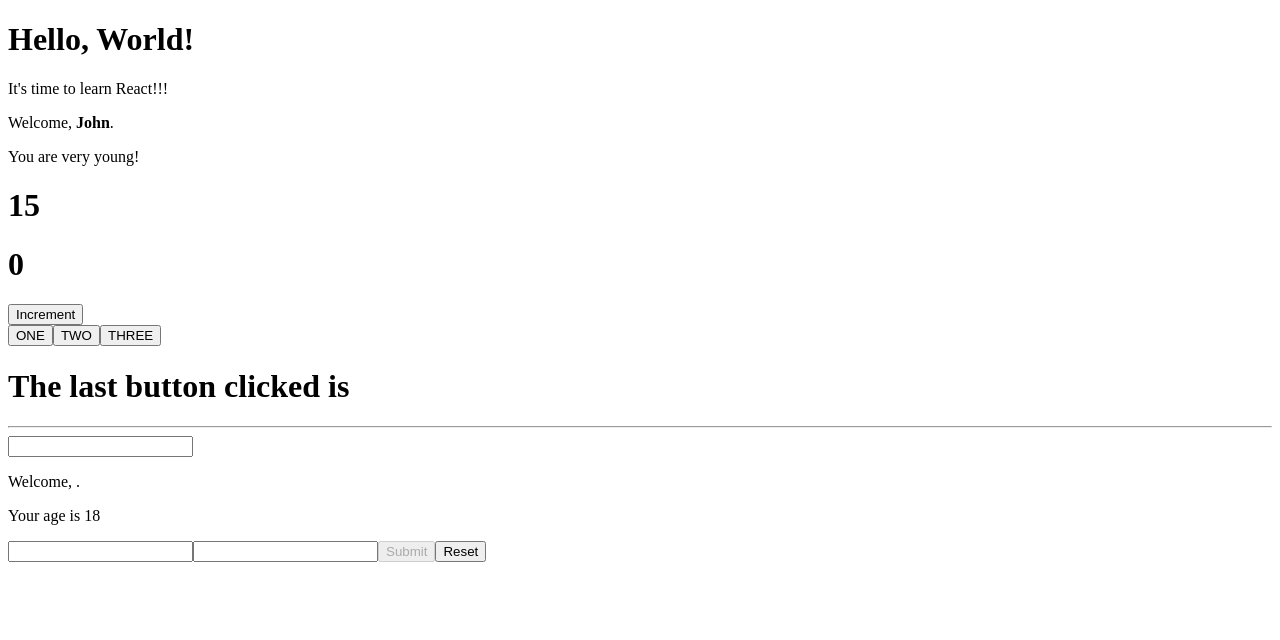
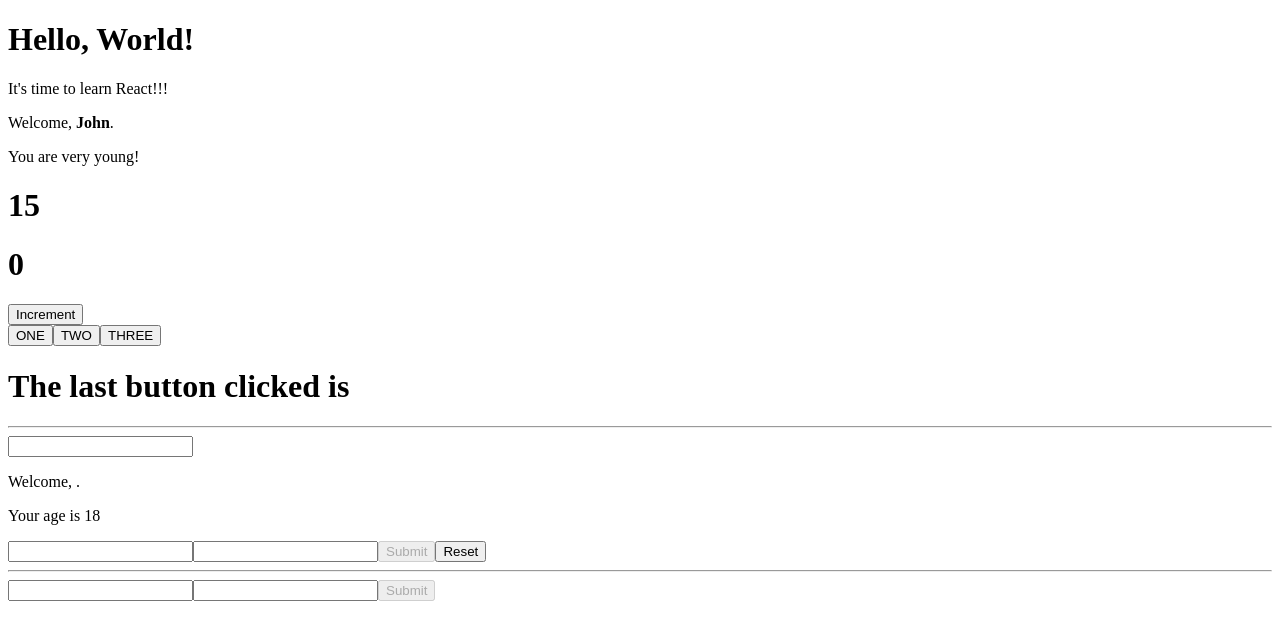
Before and after one commit to peppecaliri/Exercises-Develhope, a React (Create React App) app in the folder React/my-app/: page / in a window 1280 px wide. Shown: the top 640 px of the page. Built offline with nearby package versions, Linux system fonts and the light colour scheme.

Commit message:
exercise 21

```diff
--- a/React/my-app/src/App.js
+++ b/React/my-app/src/App.js
@@ -6,6 +6,7 @@ import ClickCounter from "./ClickCounter";
 import ClickTracker from "./ClickTracker";
 import InteractiveWelcome from "./InteractiveWelcome";
 import Login from "./Login";
+import UncontrolledLogin from "./UncontrolledLogin";
 
 class App extends React.Component {
   state = {
@@ -24,6 +25,8 @@ class App extends React.Component {
         <InteractiveWelcome />
 
         <Login />
+        <hr></hr>
+        <UncontrolledLogin />
       </div>
     );
   }
--- /dev/null
+++ b/React/my-app/src/UncontrolledLogin.js
@@ -0,0 +1,35 @@
+import React from "react";
+
+class UncontrolledLogin extends React.Component {
+  handleInputUnc = () => {
+    const user = document.getElementById("username");
+    const pass = document.getElementById("password");
+    const btn = document.getElementById("btnSubmit2");
+
+    if (user.value && pass.value) {
+      btn.disabled = false;
+    } else btn.disabled = true;
+  };
+
+  render() {
+    return (
+      <div>
+        <input
+          type="text"
+          name="username"
+          id="username"
+          onChange={this.handleInputUnc}
+        />
+        <input
+          type="password"
+          name="password"
+          id="password"
+          onChange={this.handleInputUnc}
+        />
+        <input type="submit" name="submit" id="btnSubmit2" disabled />
+      </div>
+    );
+  }
+}
+
+export default UncontrolledLogin;
```
Also changed, not shown: React/my-app/src/exercise20.md (deleted, +0 -1 lines), React/my-app/src/exercise21.md (added, +1 -0 lines).
